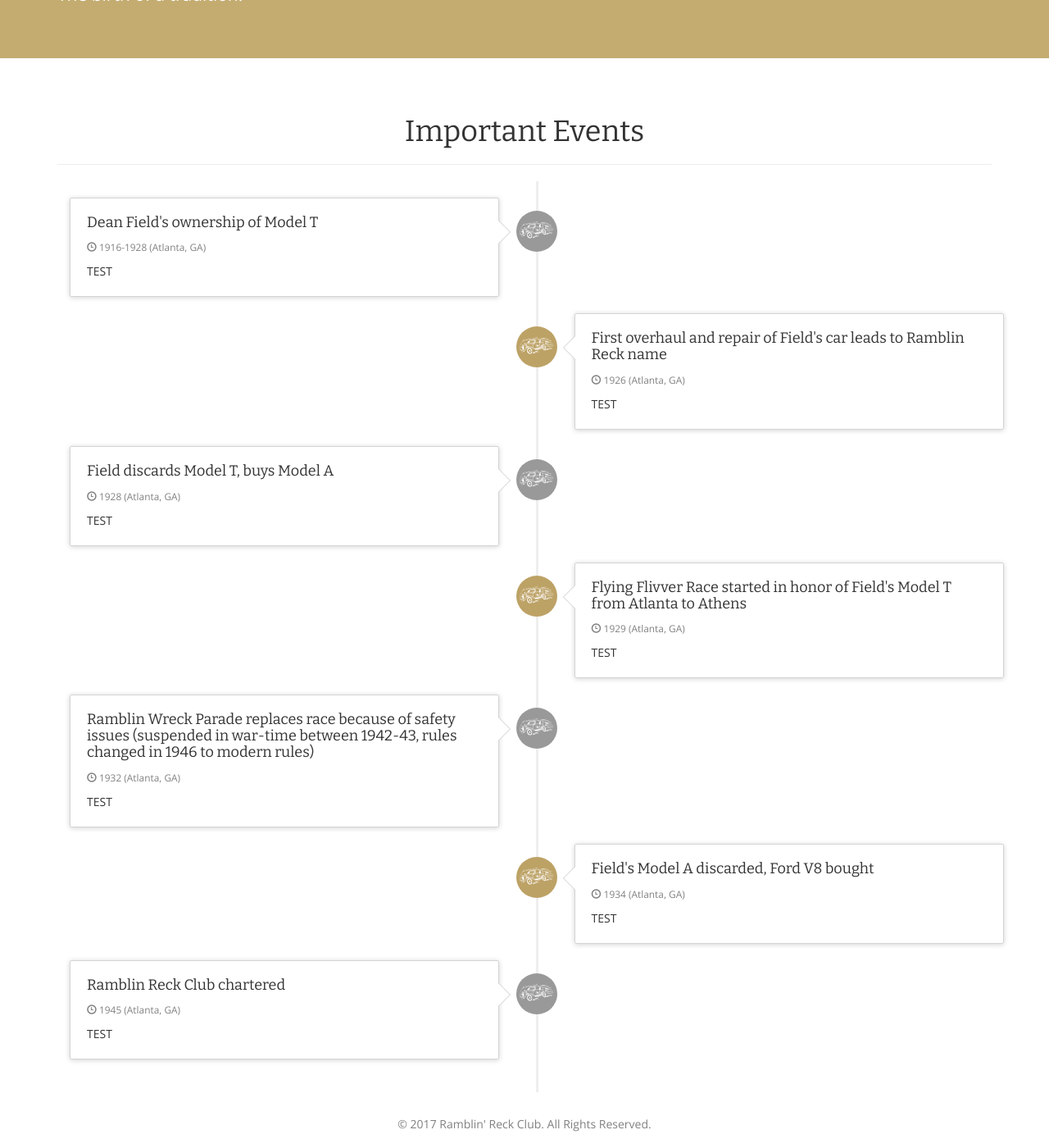
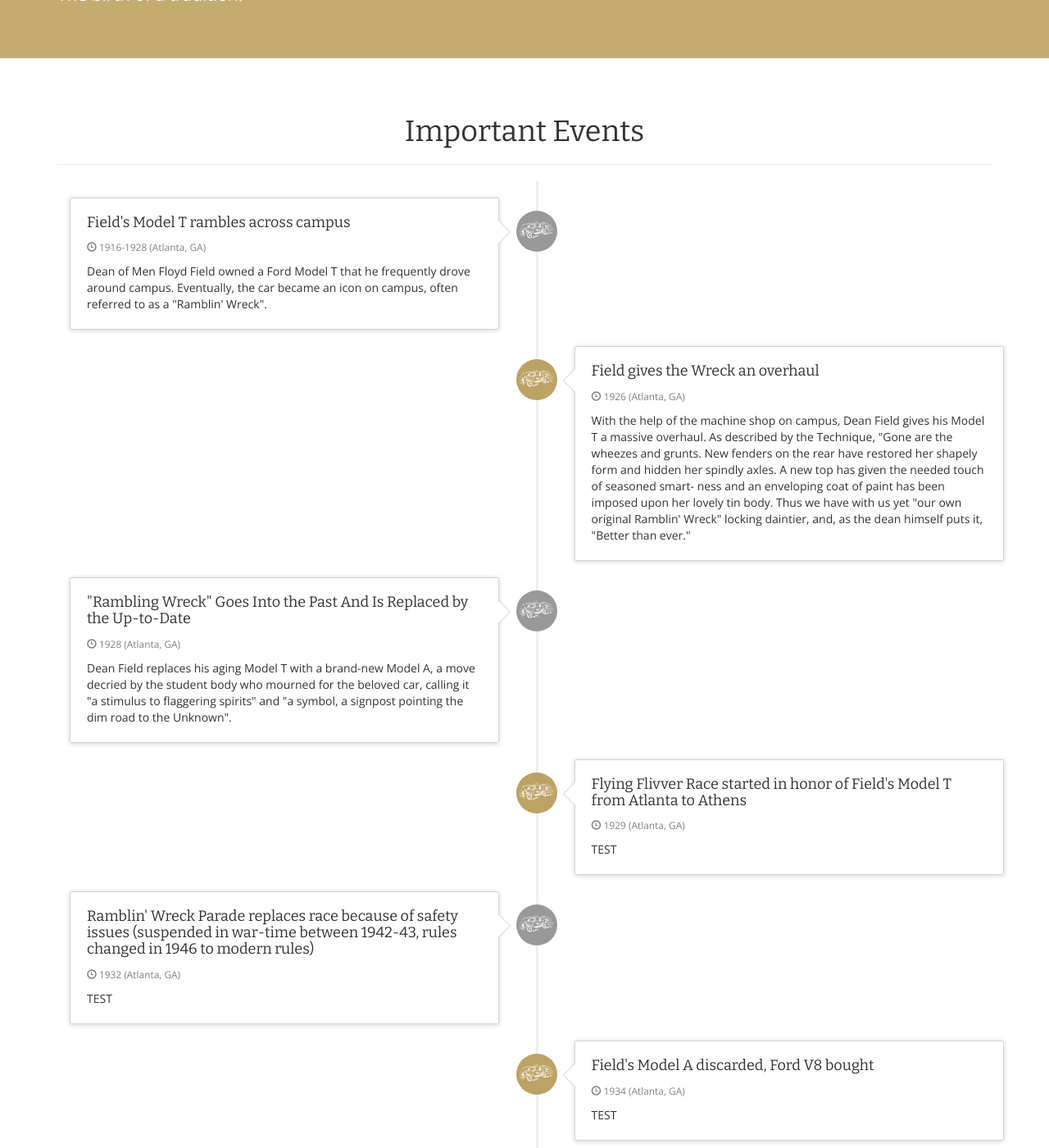
Before and after one commit to RamblinReckClub/reckhistory, a Jekyll site: the page built from pre1960s.md, in a window 1280 px wide and 1400 px high, scrolled down 307 px. Shown: the whole window at 82% size. Built offline with Jekyll 4.4.1, drawn with Linux system fonts in a browser that asks for light colours.

Commit message:
started fleshing out pre 1960s

```diff
--- a/pre1960s.md
+++ b/pre1960s.md
@@ -7,19 +7,19 @@ order: 0
 drivers:
     - None
 events:
-    - title: Dean Field's ownership of Model T
-      description: TEST
+    - title: Field's Model T rambles across campus
+      description: Dean of Men Floyd Field owned a Ford Model T that he frequently drove around campus. Eventually, the car became an icon on campus, often referred to as a "Ramblin' Wreck".
       location: 1916-1928 (Atlanta, GA)
-    - title: First overhaul and repair of Field's car leads to Ramblin Reck name
-      description: TEST
+    - title: Field gives the Wreck an overhaul
+      description: With the help of the machine shop on campus, Dean Field gives his Model T a massive overhaul. As described by the Technique, "Gone are the wheezes and grunts. New fenders on the rear have restored her shapely form and hidden her spindly axles. A new top has given the needed touch of seasoned smart- ness and an enveloping coat of paint has been imposed upon her lovely tin body. Thus we have with us yet "our own original Ramblin' Wreck" locking daintier, and, as the dean himself puts it, "Better than ever."
       location: 1926 (Atlanta, GA)
-    - title: Field discards Model T, buys Model A
-      description: TEST
+    - title: '"Rambling Wreck" Goes Into the Past And Is Replaced by the Up-to-Date'
+      description: Dean Field replaces his aging Model T with a brand-new Model A, a move decried by the student body who mourned for the beloved car, calling it "a stimulus to flaggering spirits" and "a symbol, a signpost pointing the dim road to the Unknown".
       location: 1928 (Atlanta, GA)
     - title: Flying Flivver Race started in honor of Field's Model T from Atlanta to Athens
       description: TEST
       location: 1929 (Atlanta, GA)
-    - title: Ramblin Wreck Parade replaces race because of safety issues (suspended in war-time between 1942-43, rules changed in 1946 to modern rules)
+    - title: Ramblin' Wreck Parade replaces race because of safety issues (suspended in war-time between 1942-43, rules changed in 1946 to modern rules)
       description: TEST
       location: 1932 (Atlanta, GA)
     - title: Field's Model A discarded, Ford V8 bought
```
